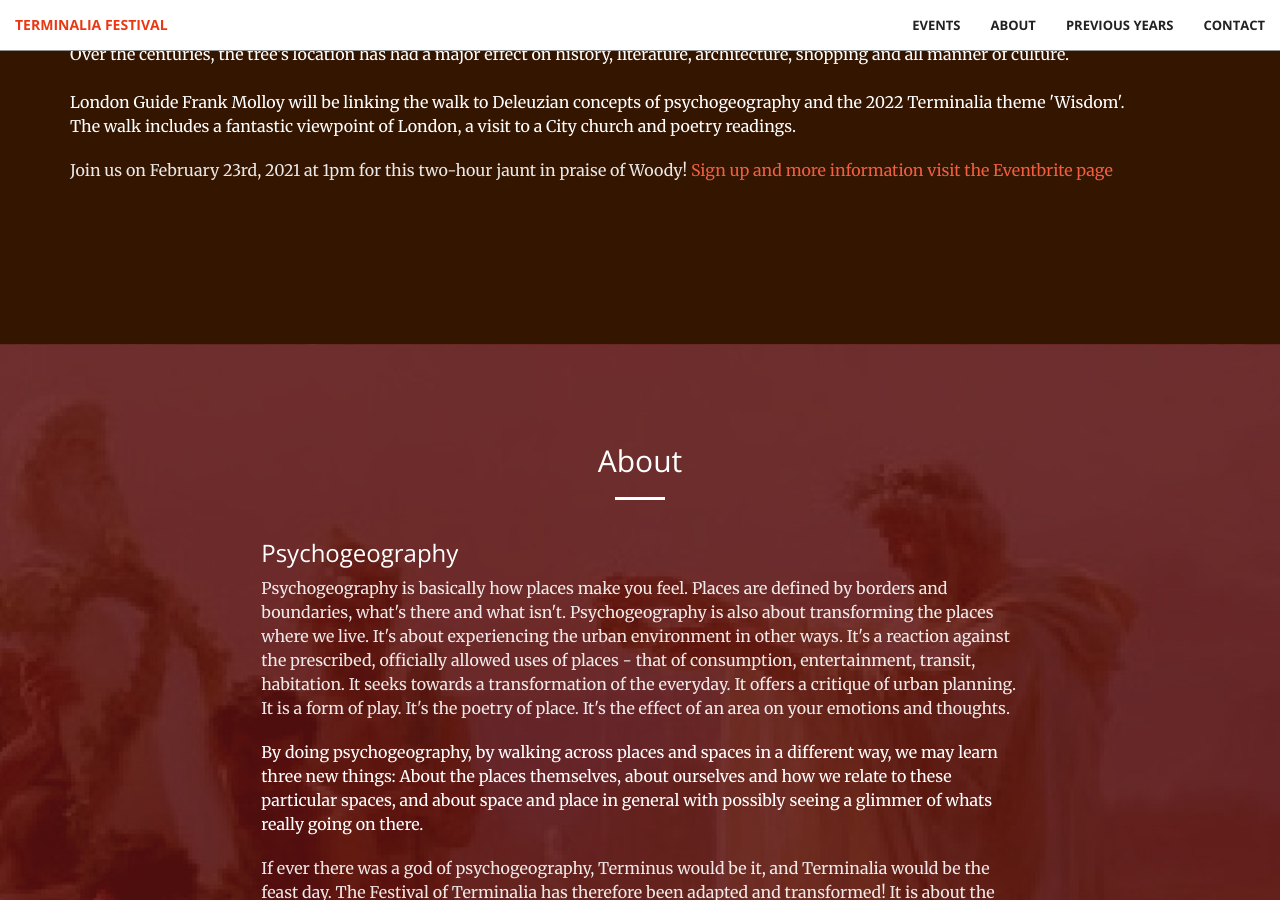
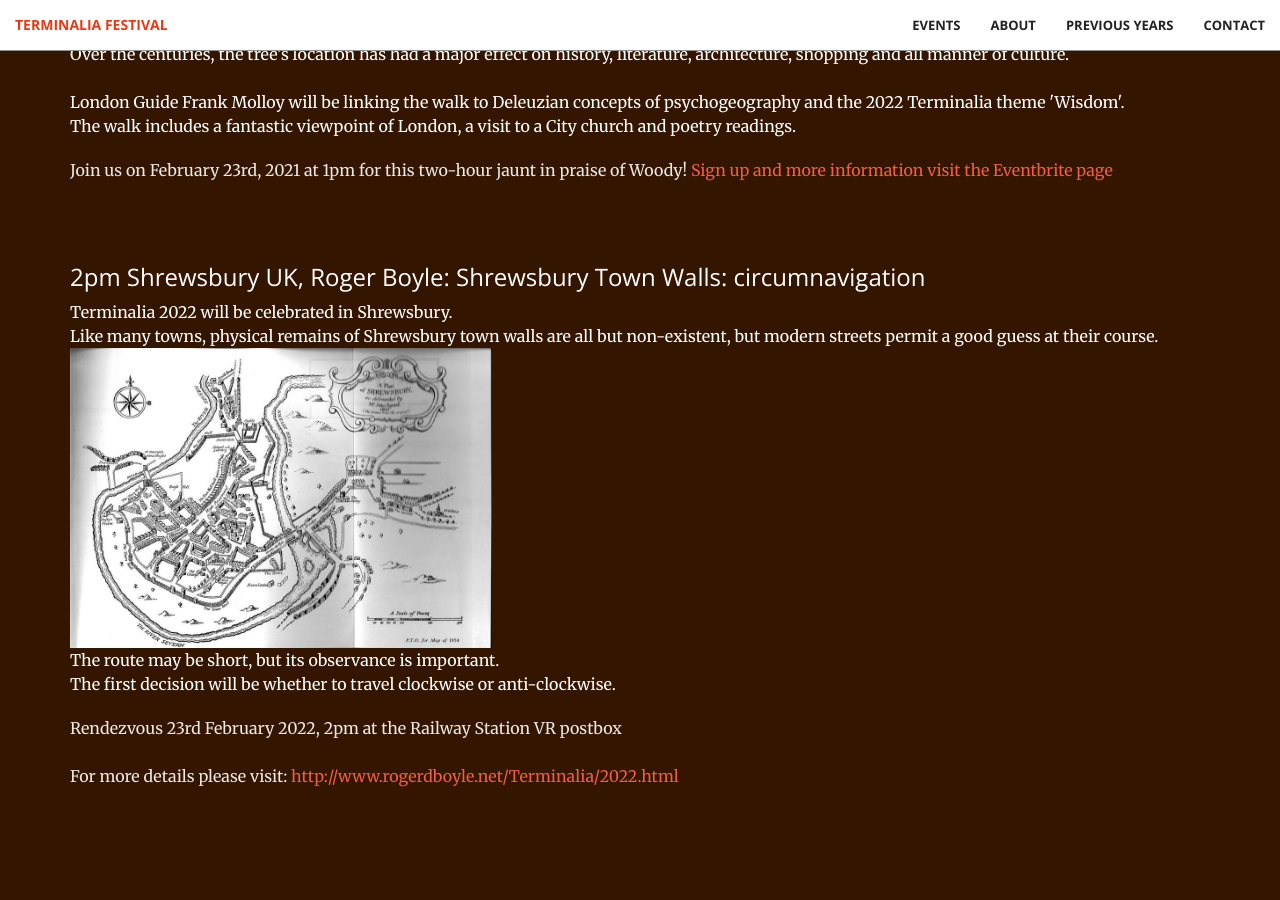
Before and after one commit to timwaters/terminalia, a Jekyll site: the page built from index.html, in a window 1280 px wide and 900 px high, scrolled down 3009 px. Built offline with Jekyll 4.4.1, drawn with Linux system fonts in a browser that asks for light colours.

Commit message:
add shrewsbruy

```diff
--- a/_includes/events.html
+++ b/_includes/events.html
@@ -79,7 +79,26 @@
           </p>
         </div>
 
+        <div class="col-lg-12 col-lg-offset-0 text-left event">
 
+          <h3>2pm Shrewsbury UK, Roger Boyle: Shrewsbury Town Walls: circumnavigation</h3>
+
+
+          <p class="text">
+            Terminalia 2022 will be celebrated in Shrewsbury.  <br />
+
+            Like many towns, physical remains of Shrewsbury town walls are all but non-existent, but modern streets permit a good guess at their course.
+            <br />
+            <img src="img/past/2022/shrews.jpg" height="300px"/><br />
+            The route may be short, but its observance is important.
+            <br />
+            The first decision will be whether to travel clockwise or anti-clockwise.
+          </p>
+          <p class="text-faded">
+            Rendezvous  23rd February 2022, 2pm at the  Railway Station VR postbox  <br /> <br />
+            For more details please visit: <a href="http://www.rogerdboyle.net/Terminalia/2022.html">http://www.rogerdboyle.net/Terminalia/2022.html</a>
+          </p>
+        </div>
 
 
  <!--
```
Also changed, not shown: img/past/2022/shrews.jpg (added).
